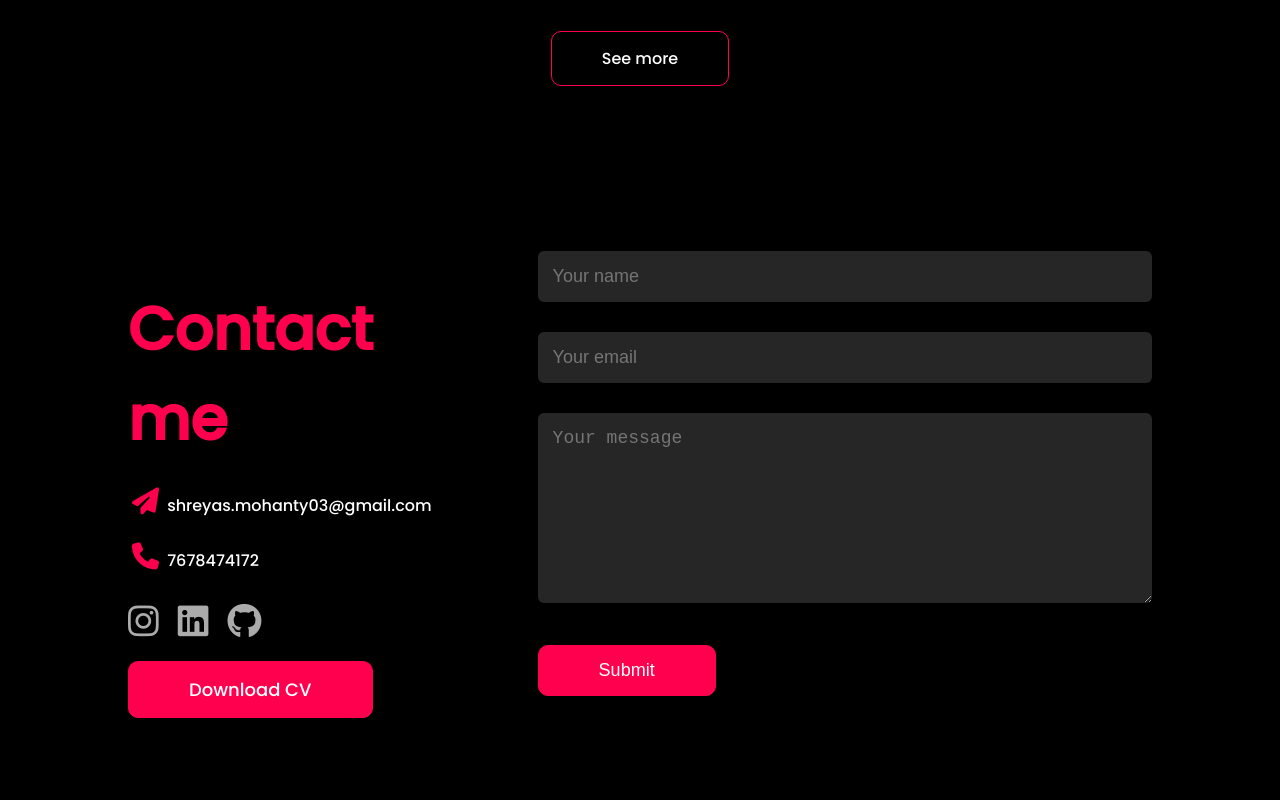
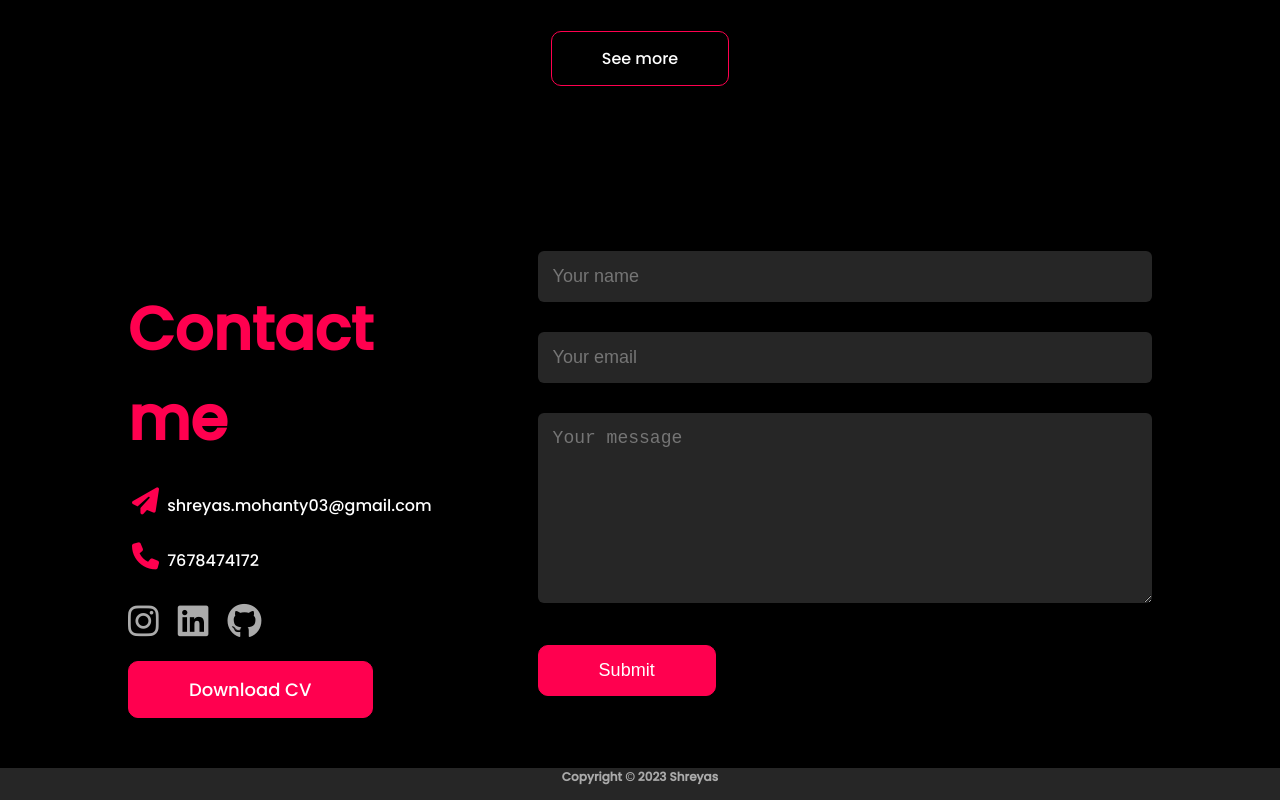
Before and after one commit to Zeref101/My-Portfolio, a plain HTML site: page index.html in a window 1280 px wide. Shown: the part 2951-3751 px from the top of the page. Before the commit the page ends 3719 px from the top, so only its background shows below. Drawn offline with nearby package versions, Linux system fonts and the light colour scheme.

Commit message:
adding copyright footer

```diff
--- a/index.html
+++ b/index.html
@@ -184,6 +184,14 @@
         </div>
 
     </div>
+    <footer>
+        <div class="container">
+
+            <h4>Copyright © 2023 Shreyas</h4>
+
+        </div>
+    </footer>
+
 
 
     <script>
--- a/styles.css
+++ b/styles.css
@@ -252,6 +252,7 @@ span {
 
 .button {
     display: block;
+    box-shadow: 0 3px 5px 0 rgba(0, 0, 0, .1);
     margin: 50px auto;
     padding: 14px 50px;
     text-decoration: none;
@@ -371,6 +372,20 @@ nav .fa-solid {
     display: none;
 }
 
+footer {
+    background-color: #262626;
+    font-size: 12px;
+    height: 4vh;
+
+}
+
+footer .container {
+    display: flex;
+    color: #aaaaaa;
+    justify-content: center;
+    align-items: center;
+
+}
 
 @media only screen and (max-width: 600px) {
     .header {
```
